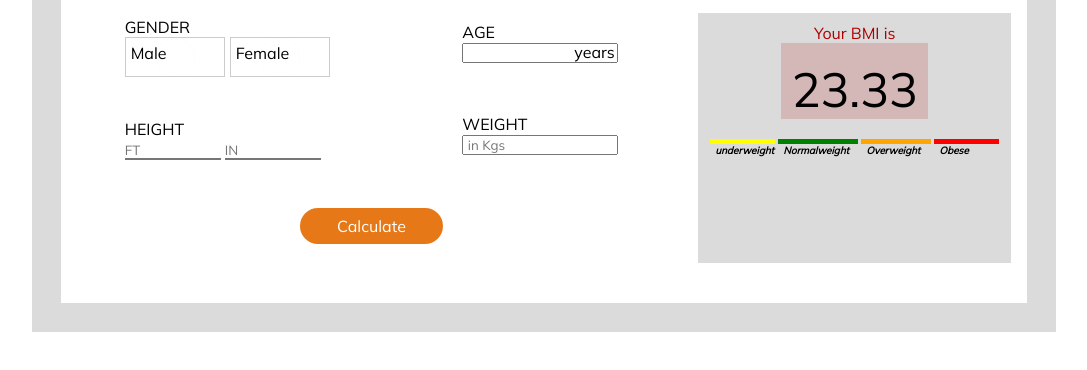
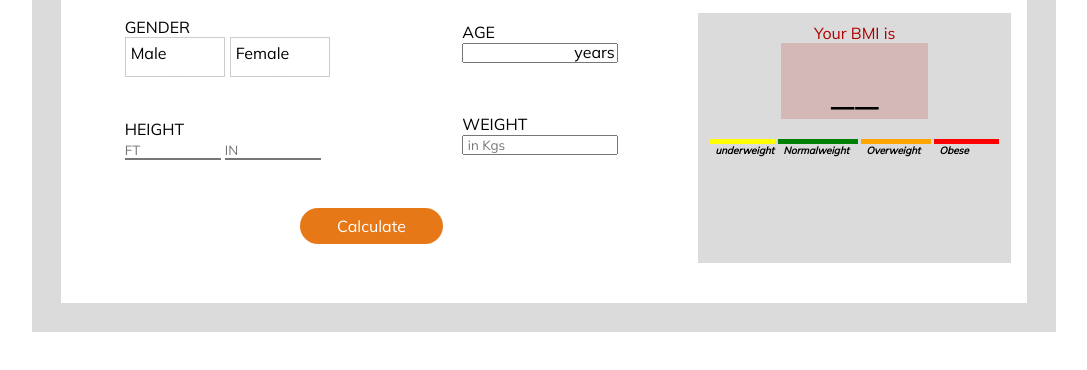
Before and after one commit to Rishab789/BMI_calculator, a plain HTML site: page index.html in a window 1280 px wide. Shown: the part 214-584 px from the top of the page, without its empty margins (96-1183 px from the left). Drawn offline with Linux system fonts and the light colour scheme.

Commit message:
commit change

```diff
--- a/index.html
+++ b/index.html
@@ -72,7 +72,7 @@
             <!-- BMI indicator container  -->
             <div class="bmi-indicator" style="padding: 10px;">
                 <p style="text-align: center;color:#AE0000">Your BMI is</p>
-                <p class="display-val" style="text-align: center;">23.33</p>
+                <p class="display-val" style="text-align: center;">__</p>
 
 
                 </p>
```
